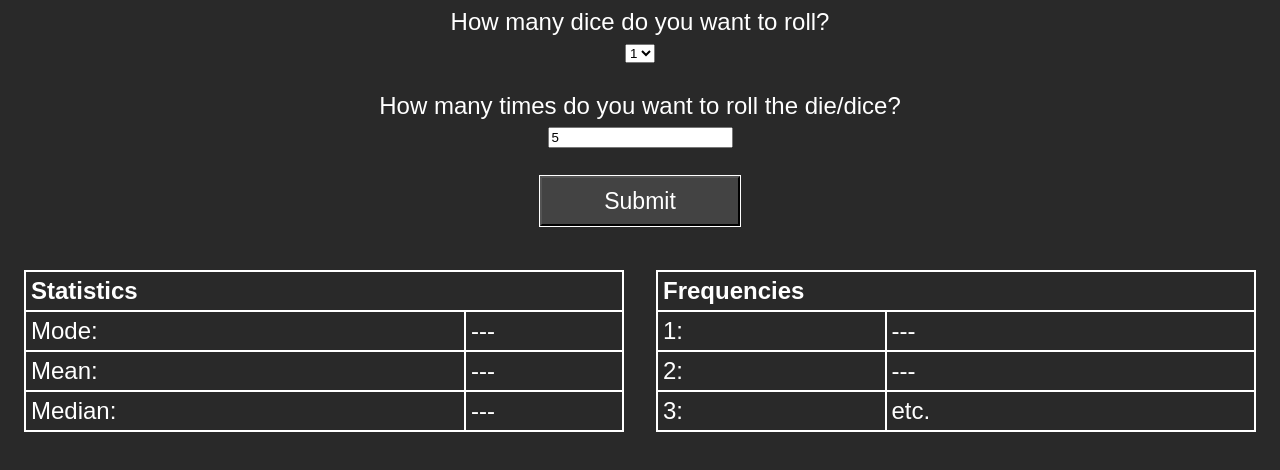
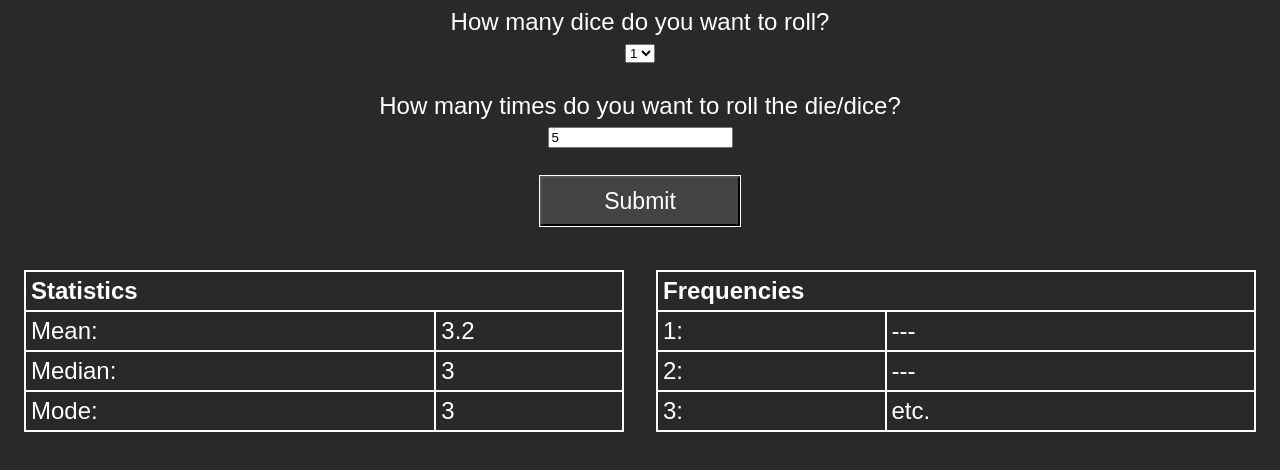
Before and after one commit to PierceVDR/FinalProject1, a plain HTML site: page index.html in a window 1280 px wide. Both pictures are taken after typing "5" into the empty fields and a click on the button "Submit". Drawn offline with Linux system fonts and the light colour scheme.

Commit message:
Presenting Stats

```diff
--- a/index.html
+++ b/index.html
@@ -47,16 +47,16 @@
                     <td colspan=2 class="tableLabel">Statistics</td>
                 </tr>
                 <tr>
-                    <td>Mode:</td>
-                    <td id="mode">---</td>
-                </tr>
-                <tr>
                     <td>Mean:</td>
                     <td id="mean">---</td>
                 </tr>
                 <tr>
                     <td>Median:</td>
                     <td id="median">---</td>
+                </tr>
+                <tr>
+                    <td>Mode:</td>
+                    <td id="mode">---</td>
                 </tr>
             </table>
 
--- a/scripting.js
+++ b/scripting.js
@@ -6,6 +6,12 @@ var mean;
 var median;
 var mode;
 var frequencies;
+
+const meanElem=document.getElementById("mean");
+const medianElem=document.getElementById("median");
+const modeElem=document.getElementById("mode");
+
+
 
 form.addEventListener("submit", function (p) {
     p.preventDefault();
@@ -111,5 +117,7 @@ function rollDice(numDice, numRolls) {
 }
 
 function presentResults() {
-
+    meanElem.innerHTML=Math.round(mean*100)/100;
+    medianElem.innerHTML=median;
+    modeElem.innerHTML=mode.join(", ");
 }
```
